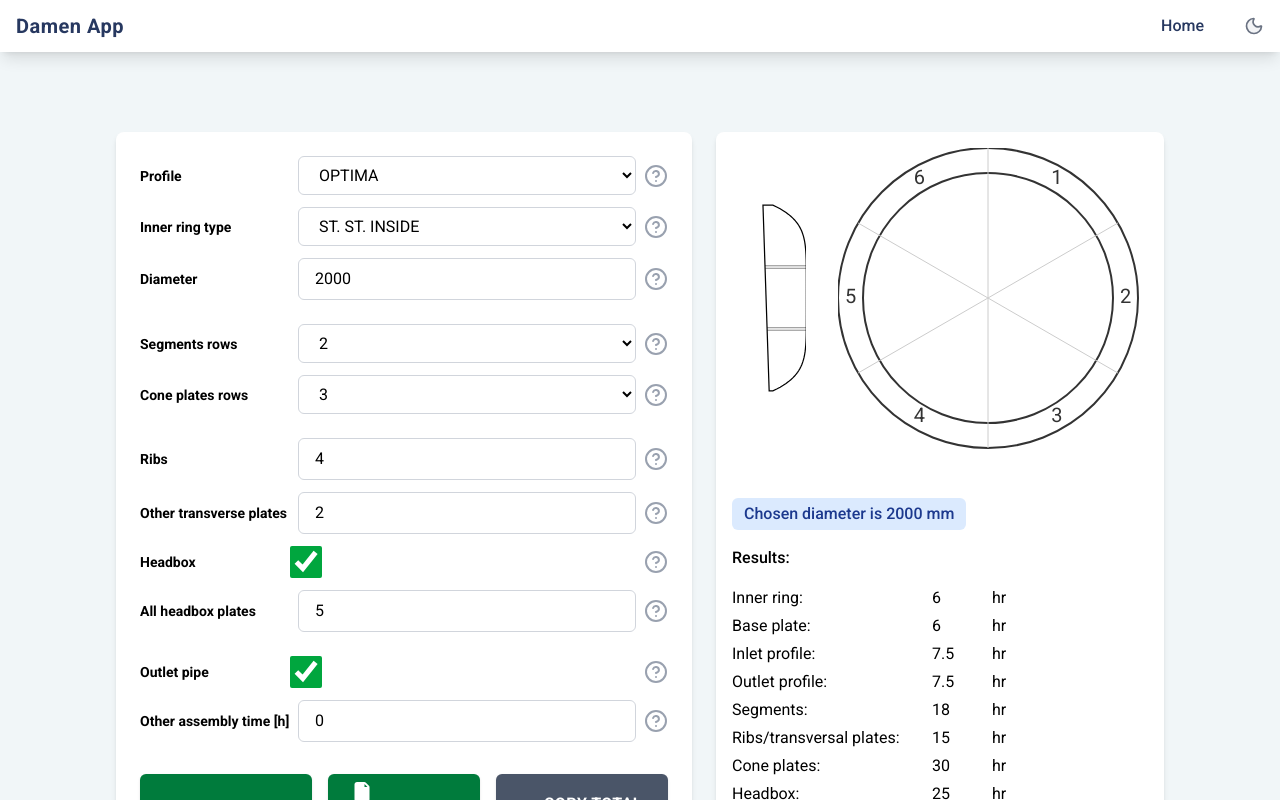
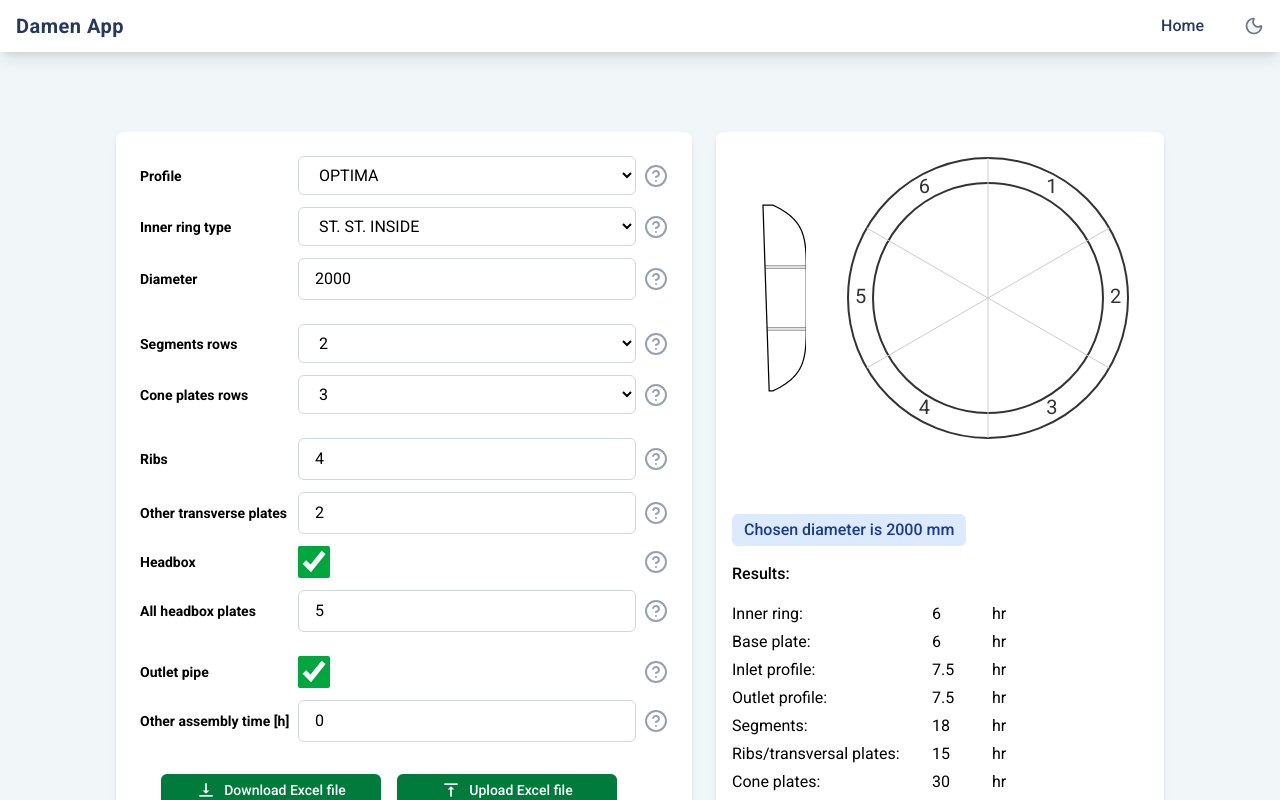
Before and after one commit to djzib0/nozzle-calculator-next, a Next.js app: page / in a window 1280 px wide. Shown: the top 800 px of the page. Built offline with nearby package versions, Linux system fonts and the light colour scheme.

Commit message:
adjusted styles

```diff
--- a/app/globals.css
+++ b/app/globals.css
@@ -34,7 +34,7 @@
   }
 
   .form__checkbox {
-    @apply w-8 h-8 accent-green-600 rounded;
+    @apply ml-2 w-8 h-8 accent-green-600 rounded;
   }
 
 }
--- a/components/nozzleParametersForm/NozzleParametersForm.tsx
+++ b/components/nozzleParametersForm/NozzleParametersForm.tsx
@@ -4,7 +4,7 @@ import React, { useEffect, useState } from 'react';
 import SegmentedCircle from '../shapes/segmentedCircle/SegmentedCircle';
 import OptimaShape from "@/components/shapes/optimaShape/OptimaShape";
 import { calculateOptimaAssemblyHours, downloadExcel, getClosestDiameter, handleExcelUpload } from '@/lib/utils'
-import ClipboardButton from '../ui/clipboardButton/ClipboardButton';
+// import ClipboardButton from '../ui/clipboardButton/ClipboardButton';
 import useToggleModal from '@/customHooks/useToggleModal/useToggleModal';
 import { FiHelpCircle } from "react-icons/fi";
 import HelpModal from '../helpModal/HelpModal';
@@ -432,18 +432,17 @@ const NozzleParametersForm = () => {
           </button>
         </div>
 
-        <div className='flex flex-row gap-4 mt-8'>
+        <div className='flex flex-row gap-4 mt-8 justify-center'>
           <button
             type="button"
             onClick={() => downloadExcel(result, formData)}
-            className="w-[250px] md:w-[250px]  px-6 py-2 flex items-center justify-center gap-2 rounded-md font-semibold uppercase tracking-wide
+            className="w-full sm:w-[220px] px-4 py-1.5 text-sm flex items-center justify-center gap-2 rounded-md font-medium
                       bg-[#007b3c] hover:bg-[#006333] text-white
-                      dark:[#007b3c] dark:hover:bg-[#006333] dark:text-white
-                      transition duration-200 shadow-sm hover:shadow-md
+                      dark:bg-[#007b3c] dark:hover:bg-[#006333]
+                      transition duration-150 shadow-sm hover:shadow-md
                       cursor-pointer"
           >
-            {/* Excel Icon (clean, scalable SVG) */}
-            <svg
+            {/* <svg
               xmlns="http://www.w3.org/2000/svg"
               viewBox="0 0 384 512"
               fill="currentColor"
@@ -456,8 +455,22 @@ const NozzleParametersForm = () => {
               22.09L193.6 320l-31.77 51.77c-4.594 7.594-2.25 17.5 5.344 22.09C169.9 396.6 172.9 397.3
               176 397.3c5.406 0 10.69-2.75 13.84-7.688L216 344.9l26.77 44.61c3.156 5.125 8.438 7.688
               13.84 7.688c3.125 0 6.156-.688 8.969-2.125C272.5 389.3 274.8 379.4 270.2 371.8z"/>
+            </svg> */}
+
+            <svg
+              xmlns="http://www.w3.org/2000/svg"
+              viewBox="0 0 24 24"
+              fill="currentColor"
+              className="w-5 h-5"
+            >
+              <path
+                d="M12 16.5l4-4h-3V4h-2v8.5H8l4 4z"
+              />
+              <path
+                d="M20 20H4v-2h16v2z"
+              />
             </svg>
-            Excel file
+            Download Excel file
           </button>
 
           <div className="relative w-[250px]">
@@ -473,13 +486,13 @@ const NozzleParametersForm = () => {
             {/* Styled label acting as the button */}
             <label
               htmlFor="upload-excel"
-              className="block w-full px-6 py-2 cursor-pointer items-center justify-center gap-2 rounded-md font-semibold uppercase tracking-wide
+              className="w-full sm:w-[220px] px-4 py-1.5 text-sm flex items-center justify-center gap-2 rounded-md font-medium
                         bg-[#007b3c] hover:bg-[#006333] text-white
-                        dark:bg-[#007b3c] dark:hover:bg-[#006333] dark:text-white
-                        transition duration-200 shadow-sm hover:shadow-md"
+                        dark:bg-[#007b3c] dark:hover:bg-[#006333]
+                        transition duration-150 shadow-sm hover:shadow-md
+                        cursor-pointer"
             >
-              {/* Excel Icon */}
-              <svg
+              {/* <svg
                 xmlns="http://www.w3.org/2000/svg"
                 viewBox="0 0 384 512"
                 fill="currentColor"
@@ -492,19 +505,35 @@ const NozzleParametersForm = () => {
                   22.09L193.6 320l-31.77 51.77c-4.594 7.594-2.25 17.5 5.344 22.09C169.9 396.6 172.9 397.3
                   176 397.3c5.406 0 10.69-2.75 13.84-7.688L216 344.9l26.77 44.61c3.156 5.125 8.438 7.688
                   13.84 7.688c3.125 0 6.156-.688 8.969-2.125C272.5 389.3 274.8 379.4 270.2 371.8z"/>
+              </svg> */}
+              <svg
+                xmlns="http://www.w3.org/2000/svg"
+                viewBox="0 0 24 24"
+                fill="currentColor"
+                className="w-5 h-5"
+              >
+                <path
+                  d="M12 7.5l-4 4h3V20h2v-8.5h3l-4-4z"
+                />
+                <path
+                  d="M4 4h16v2H4V4z"
+                />
               </svg>
-              Upload Excel
+              Upload Excel file
             </label>
           </div>
 
-          {result?.total && <ClipboardButton total={result?.total} />}
+          {/* {result?.total && <ClipboardButton total={result?.total} />} */}
 
         </div>
 
       </form>
 
-      <div className='w-full max-w-md flex flex-col p-4 bg-white dark:bg-[#4d4d4f] text-black dark:text-white rounded-lg shadow-md '>
-        <div className='flex flex-row max-h-[350px] gap-8'>
+      <div className='w-full max-w-md flex flex-col p-4 bg-white dark:bg-[#4d4d4f]
+                    text-black dark:text-white rounded-lg shadow-md
+                    '
+       >
+        <div className='flex flex-row max-h-[350px] gap-8 bg-white dark:bg-[#939393] rounded-lg mb-4'>
           <OptimaShape height={300} linesCount={Number(formData.segments)} />
           <SegmentedCircle segments={
             Number(formData.ribs) +
@@ -513,7 +542,9 @@ const NozzleParametersForm = () => {
         </div>
 
         <div>
-            <p className="inline-block px-3 py-1 rounded-md bg-blue-100 text-blue-900 dark:bg-blue-900 dark:text-blue-100 font-medium">
+            <p className="inline-block px-3 py-1 rounded-md bg-blue-100 text-blue-900
+dark:bg-emerald-700 dark:text-white
+ font-medium">
               Chosen diameter is {getClosestDiameter(formData.diameter)} mm
             </p>
             <h3 className='font-medium py-4'>Results:</h3>
--- a/components/shapes/segmentedCircle/SegmentedCircle.tsx
+++ b/components/shapes/segmentedCircle/SegmentedCircle.tsx
@@ -7,8 +7,8 @@ type SegmentedCircleProps = {
 }
 
 const SegmentedCircle: React.FC<SegmentedCircleProps> = ({ segments }) => {
-  const outerRadius = 150
-  const innerRadius = 125
+  const outerRadius = 140
+  const innerRadius = 115
   const center = 150
   const segmentAngle = 360 / segments
 
@@ -68,7 +68,7 @@ const SegmentedCircle: React.FC<SegmentedCircleProps> = ({ segments }) => {
   }
 
   return (
-    <div className="w-[500px] h-[500px] relative">
+    <div className="w-[500px] h-[500px] relative text-white dark:text-[#939393]">
       <svg width="500" height="500" className="absolute top-0 left-0">
         {/* Outer Circle */}
         <circle
@@ -87,7 +87,7 @@ const SegmentedCircle: React.FC<SegmentedCircleProps> = ({ segments }) => {
           r={innerRadius}
           stroke="#333"
           strokeWidth="2"
-          fill="white"
+          fill="currentColor"
         />
 
         {/* Segment Lines */}
```
